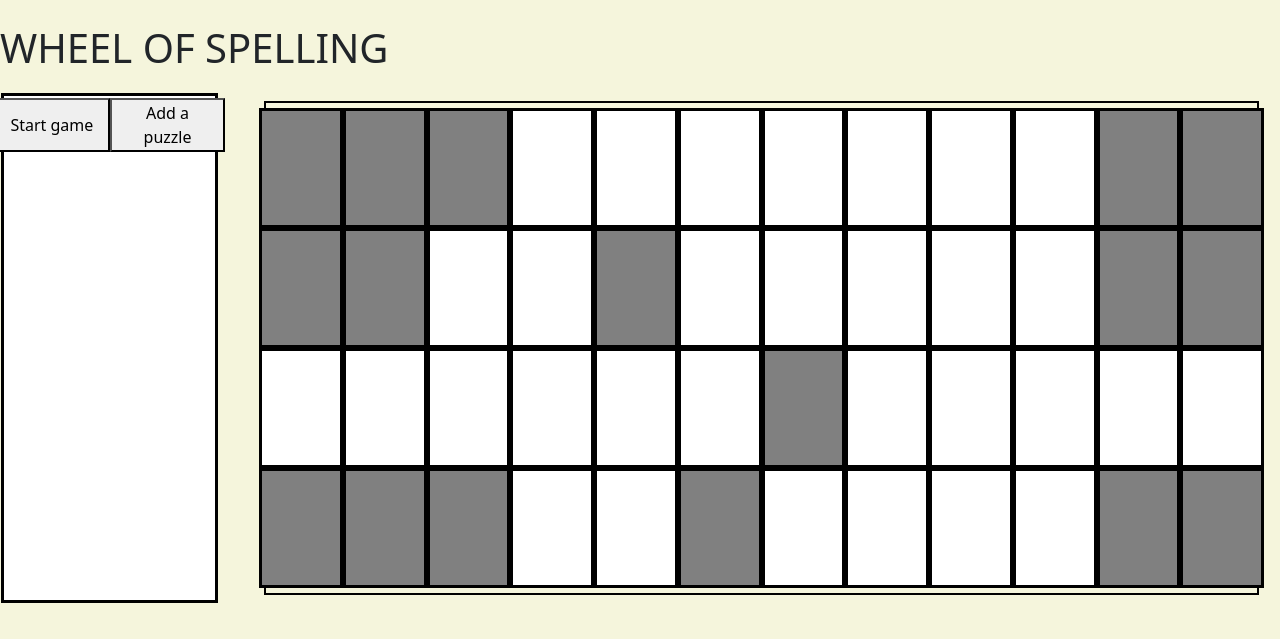
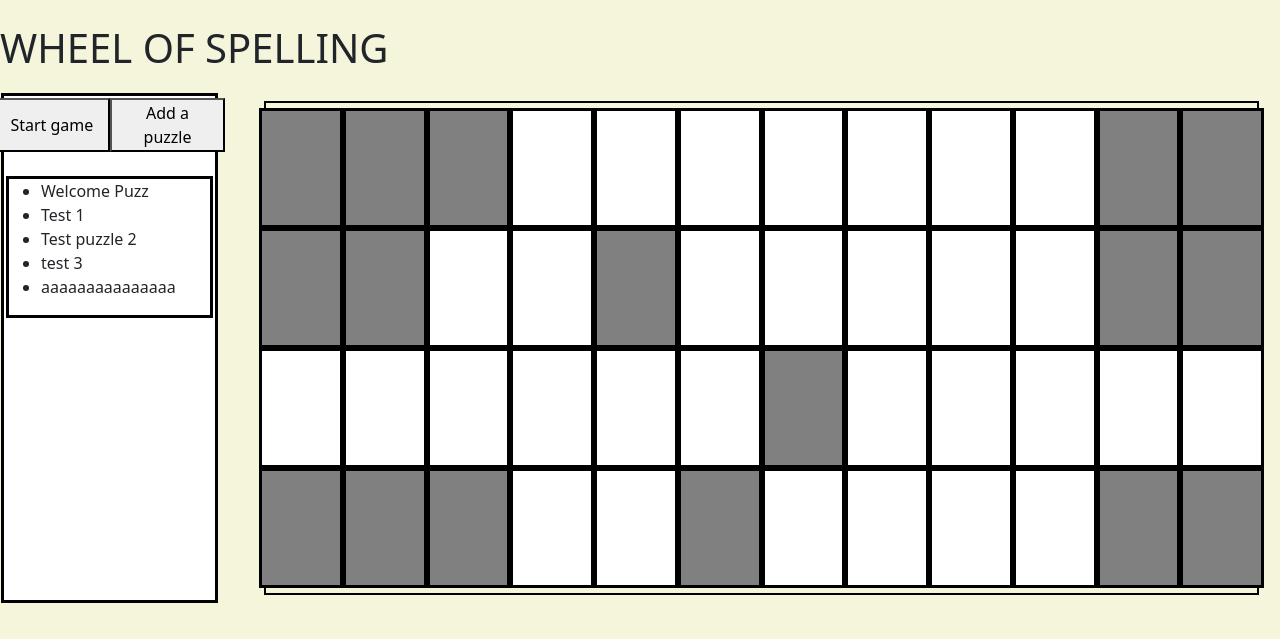
Before and after one commit to mdewey123/wheel-of-spelling, a Django app: page /game/wheel_of_spelling in a window 1280 px wide. Shown: the part 62-701 px from the top of the page. Run offline with Django 5.2, Linux system fonts and the light colour scheme; a user stored in the database is signed in; data comes from the database, SQL or seed files in the repository; both versions use the stored data as it was after the commit.

Commit message:
functionally puzzle page is functional
can choose / make new puzzle
page updates acordingly
need to beautify --> it ugly

want to set up seating arangement and pair randomizer

need to figure out what to do with main page

need to enable so can access with no account and data is stored with the session.

```diff
--- a/fortune/static/fortune/script.js
+++ b/fortune/static/fortune/script.js
@@ -7,10 +7,10 @@ addEventListener("DOMContentLoaded", function() {
     const gameToggle = document.getElementById("game-toggle")
 
     let rows = [
-        this.document.getElementById("board-row-1"),
-        this.document.getElementById("board-row-2"),
-        this.document.getElementById("board-row-3"),
-        this.document.getElementById("board-row-4"),
+        document.getElementById("board-row-1"),
+        document.getElementById("board-row-2"),
+        document.getElementById("board-row-3"),
+        document.getElementById("board-row-4"),
     ]
 
     let sentences = rows.map((row, index) => row.dataset[`line${index + 1}`])
@@ -24,13 +24,33 @@ addEventListener("DOMContentLoaded", function() {
 
     document.querySelector("#new-puzz").addEventListener("click", make_new_puzz);
 
-
+    if (rows.every(row => row !== null)) {
+        select_puzz(rows);
+    } else {
+        console.error("One or more row not found.");
+    }
 });
 
 function make_new_puzz() {
     document.querySelector("#new-puzz").style.display = 'none'
     document.querySelector('#new-puzz-form').style.display = "block"
-}
+
+    const fieldNames = ["line1", "line2", "line3", "line4"];
+
+    fieldNames.forEach(name => {
+        const field = document.querySelector(`input[name="${name}"]`);
+        const counter = document.getElementById(field.id +"-counter");
+
+        function updateCounter() {
+            counter.textContent = `${field.value.length}/12`
+            counter.style.color = field.value.length > 12 ? "red" : "black";
+        }
+
+        field.addEventListener('input', updateCounter);
+        updateCounter();
+    });
+
+};
 
 function populate_board_old(sentence, puzzPieces) {
     const letters = sentence.split("");
@@ -65,13 +85,32 @@ function populate_board(rows, sentences) {
                 h4.textContent = index < letters.length ? letters[index] : "";
                 h4.style.color = "white" ;
 
+
             };
             if (h4.textContent === " " || h4.textContent === "") {
                 piece.style.backgroundColor = "gray"
+            } else {
+                piece.style.backgroundColor = "white"
             };
+
         });
     });
 }
+
+function select_puzz(rows) {
+    document.querySelectorAll("#puzzle-list li").forEach(item => {
+        item.addEventListener('click', function() {
+            let line1 = this.dataset.line1 || "";
+            let line2 = this.dataset.line2 || "";
+            let line3 = this.dataset.line3 || "";
+            let line4 = this.dataset.line4 || "";
+
+            let sentences = [line1, line2, line3, line4];
+            populate_board(rows, sentences);
+
+        })
+    });
+};
 
 function make_guess(gamePieces, puzzPieces) {
     return new Promise((resolve) => {
@@ -273,12 +312,9 @@ function play_game(puzzPieces) {
     const playerBoard = document.getElementById("player-board")
     const scoreBoard = document.getElementById("score-board")
     const gamePieces = document.querySelectorAll('#game-pieces div')
-
-    function select_puzzle() {
-        playerBoard.querySelector('h4').textContent = "Which puzzle do you want to play?";
-
-        populate_board(puzzle, puzzPieces)
-    };
+    document.getElementById('puzzle-list').style.display = 'none'
+    document.getElementById('new-puzz').style.display = 'none'
+    document.getElementById('game-toggle').style.display = 'none'
 
     function player_query() {
         playerBoard.querySelector('h4').textContent = "How many players?"
--- a/fortune/static/fortune/style.css
+++ b/fortune/static/fortune/style.css
@@ -9,7 +9,7 @@ body {
 
 #puzzle-list {
     border: 3px solid black;
-    display: none;
+
 }
 
 #new-puzz-form {
--- a/fortune/templates/fortune/wheel_of_spelling.html
+++ b/fortune/templates/fortune/wheel_of_spelling.html
@@ -5,22 +5,7 @@
 <div id="title">
     <br>
         <h1>WHEEL OF SPELLING</h1>
-        {% if user.is_authenticated %}
-        <div id="puzzle-list">
-            <ul>
-                {% if puzzles %}
-                {% for puzz in puzzles %}
-                <li data-puzzle="{{puzz.sentence}}">{{ puzz }}</li>
-                {% endfor %}
-                {% endif %}
-            </ul>
-            <form method="post" enctype="multipart/form-data">
-                {% csrf_token %}
-                {{ newPuzz }}
-                <input type="submit" value="New Puzzle">
-            </form>
-        </div>
-        {% endif %}
+
 </div>
 <div id="game-wheel-container">
     <i class="arrow-down"></i>
@@ -31,13 +16,40 @@
 <div id="big-div" class="row">
     <div id="score-board" class="col-2">
         <div class="row" id="button-div">
-            <button class="col" id="game-toggle"> Start game </button>
-            <button class="col" id="new-puzz">Add a puzzle</button>
+            <button class="col-6" id="game-toggle"> Start game </button>
+            <button class="col-6" id="new-puzz">Add a puzzle</button>
         </div>
+        <br>
+        {% if user.is_authenticated %}
+        <div id="puzzle-list">
+
+            <ul>
+                {% if puzzles %}
+                {% for puzz in puzzles %}
+                <li
+                    data-line1="{{ puzz.line1 }}"
+                    data-line2="{{ puzz.line2 }}"
+                    data-line3="{{ puzz.line3 }}"
+                    data-line4="{{ puzz.line4 }}">
+                    {{ puzz }}
+                </li>
+                {% endfor %}
+                {% endif %}
+            </ul>
+        </div>
+        {% endif %}
+
         <form id="new-puzz-form" method="post" enctype="multipart/form-data">
             {% csrf_token %}
-            {{ newPuzz }}
-
+            {% for entry in newPuzz %}
+                <div class="form-group">
+                    {{ entry.label_tag }}
+                    {{ entry }}
+                    {% if entry.name in "line1 line2 line3 line4" %}
+                        <span class="char-counter" id="{{field.id}}-counter" >0/12</span>
+                    {% endif %}
+                </div>
+            {% endfor %}
             <input type="submit" value="New Puzzle">
         </form>
         <div id="player-board" class="col">
```
Also changed, not shown: db.sqlite3.
